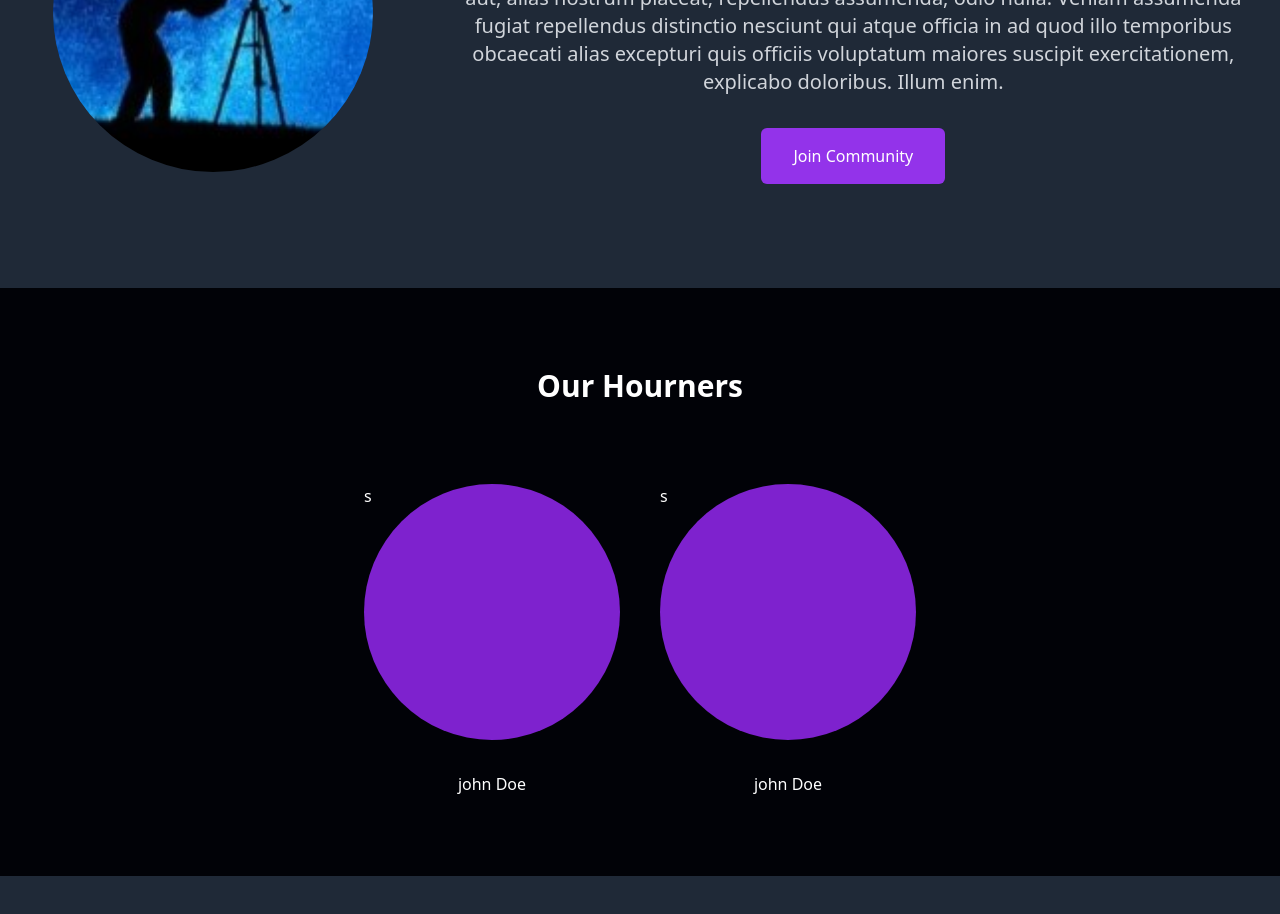
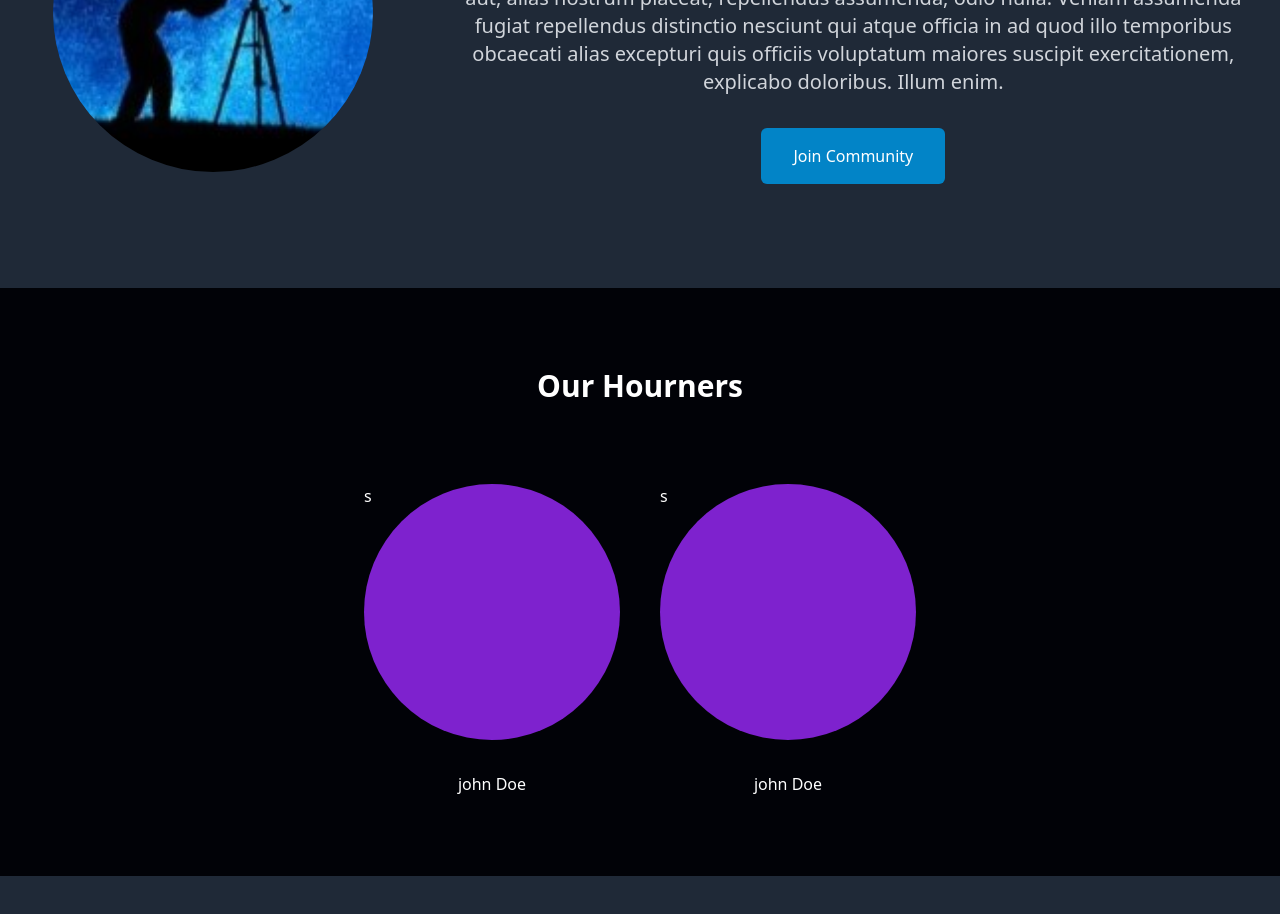
Before and after one commit to DeveloperAromal/Astrozz, a Next.js app: page / in a window 1280 px wide. Shown: the part 1080-1994 px from the top of the page. Built offline with nearby package versions, Linux system fonts and the light colour scheme; no server answers.

Commit message:
commited

```diff
--- a/app/components/Membership.tsx
+++ b/app/components/Membership.tsx
@@ -35,7 +35,7 @@ export default function Membership() {
           </div>
           <div className="text-center">
             <Link href="/community">
-              <button className="px-8 py-4 bg-purple-600 text-white rounded-md hover:bg-purple-700 focus:outline-none focus:bg-purple-700 transition duration-300 ease-in-out">
+              <button className="px-8 py-4 bg-sky-600 text-white rounded-md hover:bg-sky-800 focus:outline-none focus:bg-purple-700 transition duration-300 ease-in-out">
                 Join Community
               </button>
             </Link>
```
